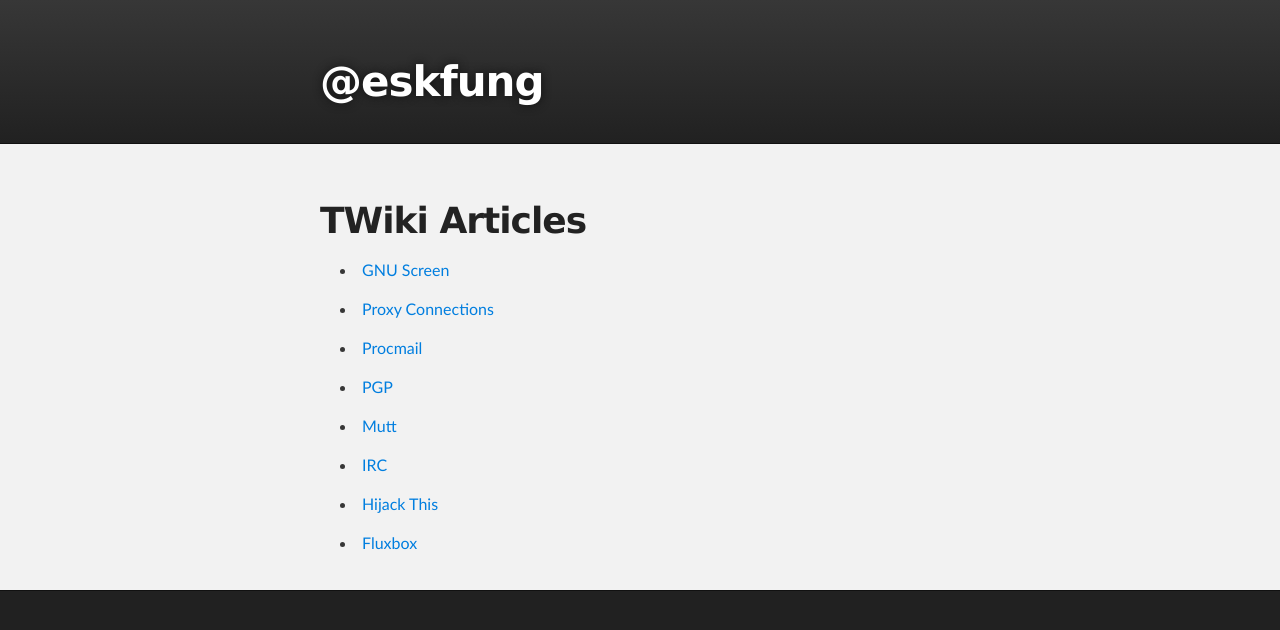
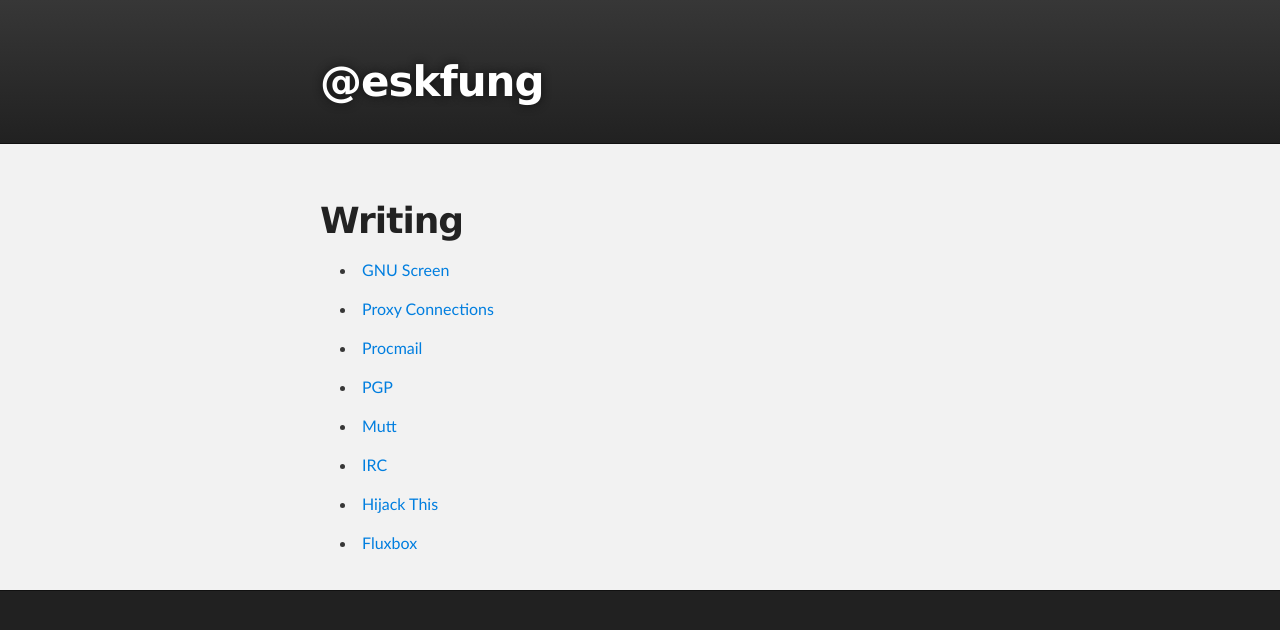
Before and after one commit to eskfung/eskfung.github.io, a Jekyll site: the page built from writing.html, in a window 1280 px wide. Shown: the top 630 px of the page. Built offline with Jekyll 4.4.1, drawn with Linux system fonts in a browser that asks for light colours.

Commit message:
All writing samples

```diff
--- a/twiki.html
+++ b/writing.html
@@ -1,8 +1,8 @@
 ---
 layout: post
-title: "TWiki Articles"
+title: "Writing"
 tags: []
-permalink: /twiki/
+permalink: /writing/
 ---
 {% for page in site.categories.twiki %}
 
```
